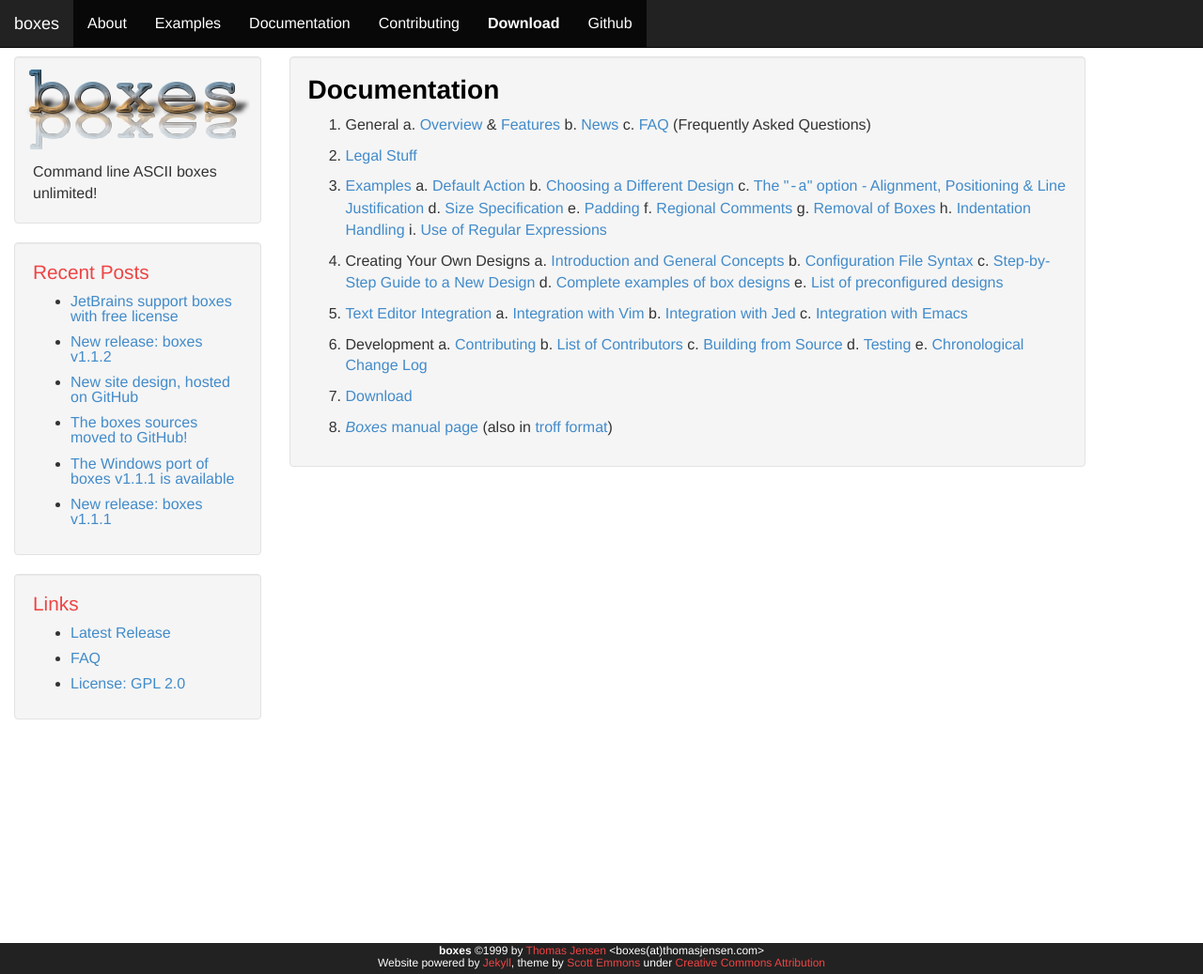
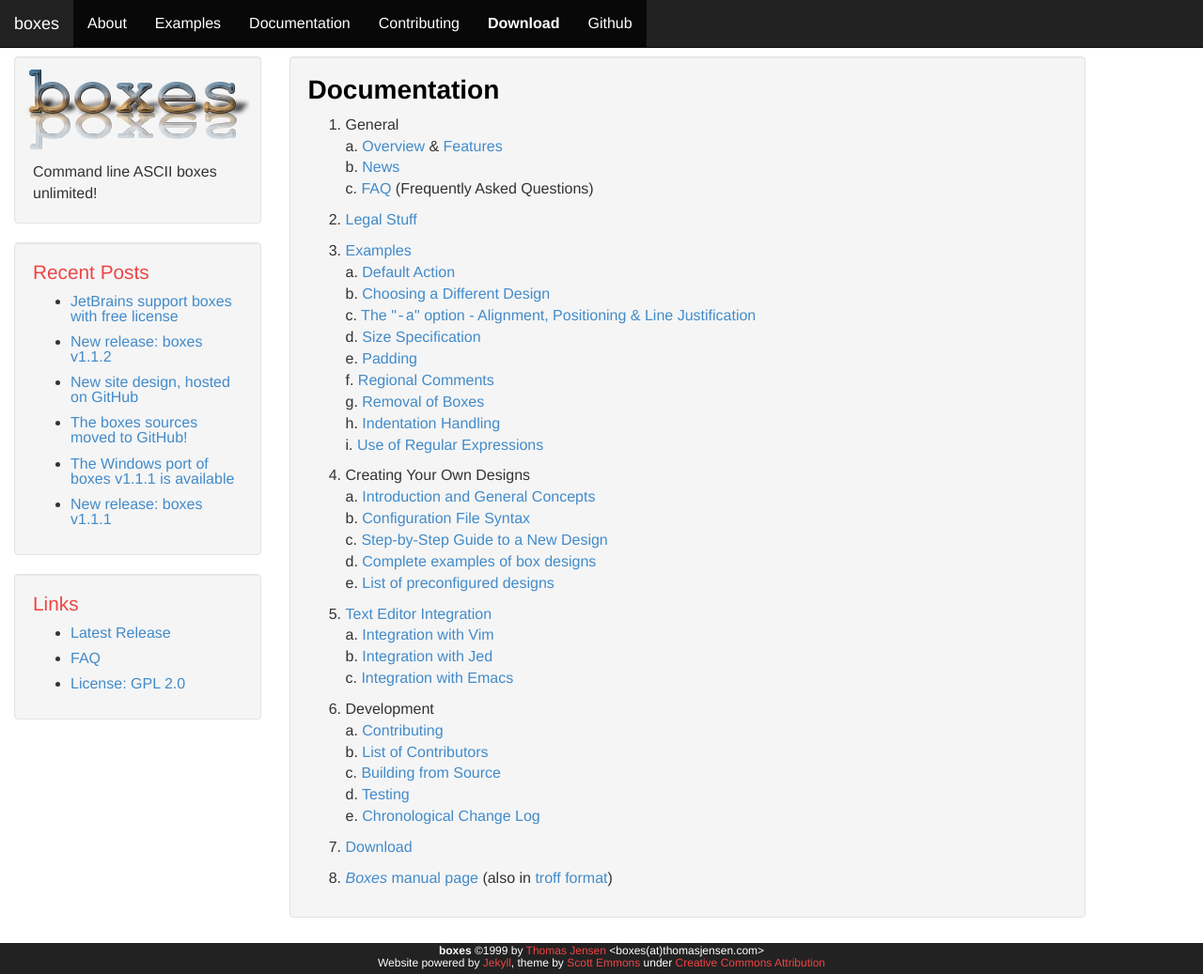
Before and after one commit to ascii-boxes/boxes, a Jekyll site: the page built from docs/index.html, in a window 1280 px wide and 1037 px high. Shown: the whole window at 94% size. Built offline with Jekyll 4.4.1, drawn with Linux system fonts in a browser that asks for light colours.

Commit message:
Update site for Jekyll 3

```diff
--- a/_config.yml
+++ b/_config.yml
@@ -3,7 +3,6 @@
 name: boxes
 description: Command line ASCII boxes unlimited!
 
-# enable emoticons
 gems:
   - jemoji
   - jekyll-paginate
@@ -18,7 +17,6 @@
 #baseurl: /boxes
 baseurl: ''
 
-# This can be '' to hide the Github nav button
 github: 'ascii-boxes/boxes'
 
 # Set this to your UA-# value, or '' to disable the block completely
@@ -33,7 +31,7 @@
 permalink: /:year/:month/:title
 paginate: 10
 
-highlighter: pygments
+highlighter: rouge
 markdown: kramdown
 kramdown:
   input: GFM
--- a/docs/index.html
+++ b/docs/index.html
@@ -4,41 +4,41 @@
 
 # Documentation
 
-  1. General
-    a. [Overview]({{ site.baseurl}}/about.html) &amp; [Features]({{ site.baseurl}}/about.html#some-of-the-features)
-    b. [News]({{ site.baseurl}}/)
+  1. General\\
+    a. [Overview]({{ site.baseurl}}/about.html) &amp; [Features]({{ site.baseurl}}/about.html#some-of-the-features)\\
+    b. [News]({{ site.baseurl}}/)\\
     c. [FAQ]({{ site.baseurl}}/docs/faq.html) (Frequently Asked Questions)
 
   1. [Legal Stuff](legal.html)
 
-  1. [Examples]({{ site.baseurl}}/examples.html)
-    a. [Default Action]({{ site.baseurl}}/examples.html)
-	b. [Choosing a Different Design]({{ site.baseurl}}/examples.html#design)
-	c. [The &quot;<TT>-a</TT>&quot; option - Alignment, Positioning &amp; Line Justification]({{ site.baseurl}}/examples.html#position)
-	d. [Size Specification]({{ site.baseurl}}/examples.html#size)
-	e. [Padding]({{ site.baseurl}}/examples.html#padding)
-	f. [Regional Comments]({{ site.baseurl}}/examples.html#comments)
-	g. [Removal of Boxes]({{ site.baseurl}}/examples.html#removal)
-	h. [Indentation Handling]({{ site.baseurl}}/examples.html#indent)
+  1. [Examples]({{ site.baseurl}}/examples.html)\\
+    a. [Default Action]({{ site.baseurl}}/examples.html)\\
+	b. [Choosing a Different Design]({{ site.baseurl}}/examples.html#design)\\
+	c. [The &quot;<TT>-a</TT>&quot; option - Alignment, Positioning &amp; Line Justification]({{ site.baseurl}}/examples.html#position)\\
+	d. [Size Specification]({{ site.baseurl}}/examples.html#size)\\
+	e. [Padding]({{ site.baseurl}}/examples.html#padding)\\
+	f. [Regional Comments]({{ site.baseurl}}/examples.html#comments)\\
+	g. [Removal of Boxes]({{ site.baseurl}}/examples.html#removal)\\
+	h. [Indentation Handling]({{ site.baseurl}}/examples.html#indent)\\
 	i. [Use of Regular Expressions]({{ site.baseurl}}/examples.html#regexp)
 
-  1. Creating Your Own Designs
-    a. [Introduction and General Concepts](config-general.html)
-	b. [Configuration File Syntax](config-syntax.html)
-	c. [Step-by-Step Guide to a New Design](config-step.html)
-	d. [Complete examples of box designs](config-complete_exp.html)
+  1. Creating Your Own Designs\\
+    a. [Introduction and General Concepts](config-general.html)\\
+	b. [Configuration File Syntax](config-syntax.html)\\
+	c. [Step-by-Step Guide to a New Design](config-step.html)\\
+	d. [Complete examples of box designs](config-complete_exp.html)\\
 	e. [List of preconfigured designs]({{ site.baseurl}}/box-designs.txt)
 
-  1. [Text Editor Integration](install.html)
-    a. [Integration with Vim](install.html)
-	b. [Integration with Jed](install.html#jed)
+  1. [Text Editor Integration](install.html)\\
+    a. [Integration with Vim](install.html)\\
+	b. [Integration with Jed](install.html#jed)\\
 	c. [Integration with Emacs](install.html#emacs)
 
-  1. Development
-    a. [Contributing]({{ site.baseurl}}/contributing.html)
-	b. [List of Contributors]({{ site.baseurl}}/contributing.html#contributors)
-	c. [Building from Source]({{ site.baseurl}}/build.html)
-	d. [Testing]({{ site.baseurl}}/testing.html)
+  1. Development\\
+    a. [Contributing]({{ site.baseurl}}/contributing.html)\\
+	b. [List of Contributors]({{ site.baseurl}}/contributing.html#contributors)\\
+	c. [Building from Source]({{ site.baseurl}}/build.html)\\
+	d. [Testing]({{ site.baseurl}}/testing.html)\\
 	e. [Chronological Change Log](https://github.com/{{ site.github }}/commits/master)
 
   1. [Download]({{ site.baseurl}}/download.html)
--- a/docs/install.html
+++ b/docs/install.html
@@ -106,7 +106,7 @@
 
 ## Integration with Emacs
 
-[Jason L. Shiffer](mailto:jshiffer@zerotao.com) kindly submitted the following information on integrating *boxes* with Emacs:
+[Jason L. Shiffer](https://github.com/zerotao) kindly submitted the following information on integrating *boxes* with Emacs:
 
 The simple interface (only a single box style, but easy):
 
--- a/examples.html
+++ b/examples.html
@@ -303,7 +303,7 @@
     /*  G l o b a l   V a r i a b l e s  */
     /*************************************/
 
-The `replace` and `reverse` statements may contain regular expressions and backreferences, which can be used for more elaborate text modifications. The example shown here, where spaces are inserted between the individual characters, is configured [like this](https://github.com/{{ site.github }}/blob/master/boxes-config#L1895-L1898).
+The `replace` and `reverse` statements may contain regular expressions and backreferences, which can be used for more elaborate text modifications. The example shown here, where spaces are inserted between the individual characters, is configured [like this](https://github.com/{{ site.github }}/blob/9eb1472f9c54d88f574017ad4b4912a94bd5a2f0/boxes-config#L1942-L1945).
 
 `boxes -d headline -r`
 
```
Also changed, not shown: other parts of docs/install.html (+1 -1 lines).
